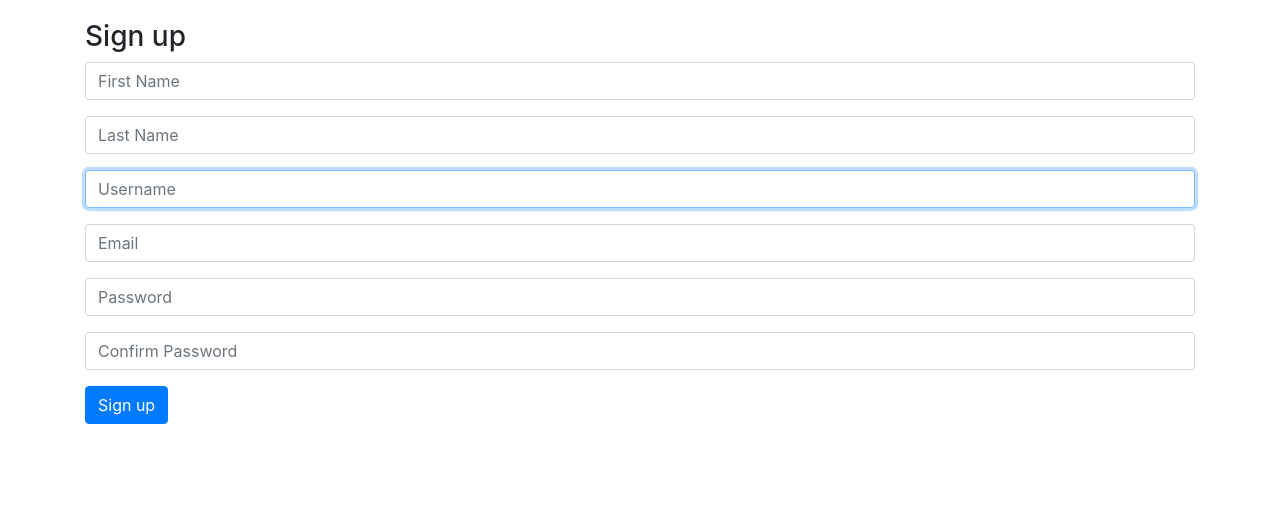
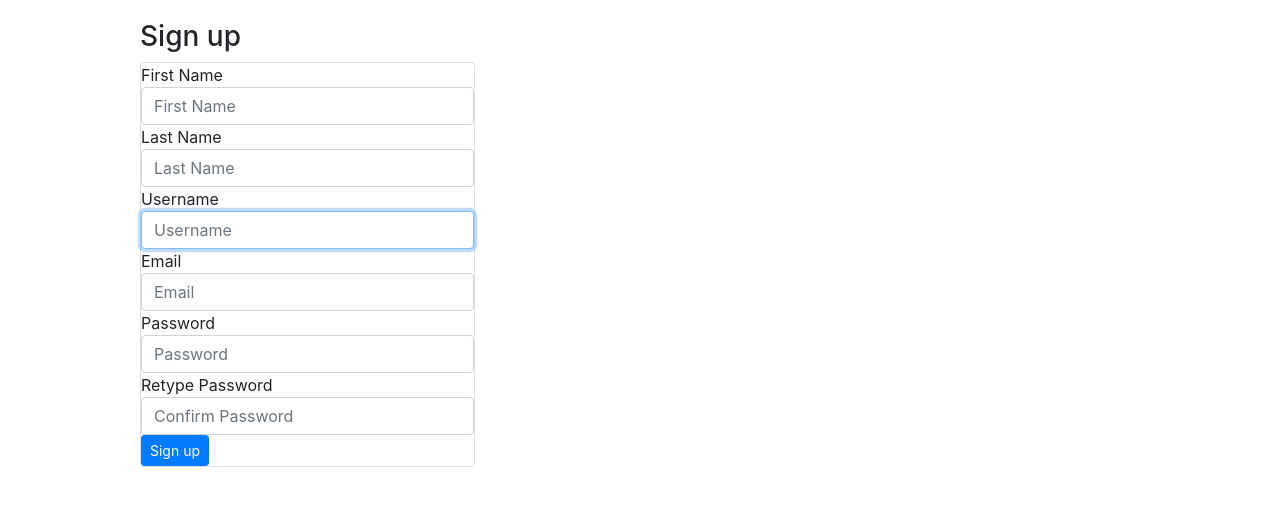
Before and after one commit to sreebash/blog-application, a Django app: page /signup/ in a window 1280 px wide. Shown: the part 56-562 px from the top of the page. Run offline with Django 4.2, Linux system fonts and the light colour scheme; some libraries are stand-ins or nearby versions.

Commit message:
bootstrap messup with some changes

```diff
--- a/accounts/forms.py
+++ b/accounts/forms.py
@@ -6,16 +6,16 @@ from django.forms import TextInput
 
 
 class SignUpForm(UserCreationForm):
-    first_name = forms.CharField(max_length=30, required=True,
+    first_name = forms.CharField(max_length=30, required=True, help_text='First Name',
                                  widget=TextInput(attrs={'class': 'form-control', 'placeholder': 'First Name'}))
-    last_name = forms.CharField(max_length=30, required=True,
+    last_name = forms.CharField(max_length=30, required=True, help_text='Last Name',
                                 widget=TextInput(attrs={'class': 'form-control', 'placeholder': 'Last Name'}))
-    username = forms.CharField(max_length=50, required=True,
+    username = forms.CharField(max_length=50, required=True, help_text='Username',
                                widget=TextInput(attrs={'class': 'form-control', 'placeholder': 'Username'}))
-    email = forms.EmailField(max_length=255, widget=TextInput(attrs={'class': 'form-control', 'placeholder': 'Email'}))
-    password1 = forms.Field(
+    email = forms.EmailField(max_length=255, help_text='Email', widget=TextInput(attrs={'class': 'form-control', 'placeholder': 'Email'}))
+    password1 = forms.Field(help_text='Password',
         widget=forms.PasswordInput(attrs={'class': "form-control", 'placeholder': 'Password'}))
-    password2 = forms.Field(
+    password2 = forms.Field(help_text='Retype Password',
         widget=forms.PasswordInput(attrs={'class': "form-control", 'placeholder': 'Confirm Password'}))
 
     class Meta:
--- a/templates/base.html
+++ b/templates/base.html
@@ -25,6 +25,16 @@
         .top {
             margin-bottom: 20px;
         }
+
+        .signup-container {
+            width: 1000px;
+            margin: 0px auto;
+        }
+
+        #header .navbar {
+            animation: none !important;
+        }
+
 
     </style>
 
--- a/templates/blog/post_form.html
+++ b/templates/blog/post_form.html
@@ -12,10 +12,10 @@
 
         {% csrf_token %}
 
-           {{ form|crispy }}
+           {{ form|crispy }}<br>
 
 
-        <input type="submit" value="Create Post">
+        <input type="submit" value="Create Post" class="btn btn-info">
     </form>
 
 {% endblock %}
--- a/templates/registration/login.html
+++ b/templates/registration/login.html
@@ -11,7 +11,7 @@
     {% endif %}
     <h3>Log in</h3>
     {% if form.errors %}
-        <p style="color: yellow">Your username and password didn't match. Please try again.</p>
+        <p style="color: red">Your username and password didn't match. Please try again.</p>
     {% endif %}
 
 
@@ -25,9 +25,7 @@
                 {% for error in field.errors %}
                     <p style="color: red">{{ error }}</p>
                 {% endfor %}
-{#            {% if field.help_text %}#}
-{#                <p><small style="color: grey">{{ field.help_text }}</small></p>#}
-{#            {% endif %}#}
+
             </p>
         {% endfor %}
         <button type="submit" class="btn btn-primary">Log in</button>
--- a/templates/registration/signup.html
+++ b/templates/registration/signup.html
@@ -1,18 +1,22 @@
 {% extends 'base.html' %}
 
 {% block content %}
+    <div class="signup-container">
         <h3>Sign up</h3>
+        <div class="card" style="width: 335px">
             <form method="post">
                 {% csrf_token %}
                 {% for field in form %}
-            <p>
+                        {{ field.help_text }}
+
                         {{ field }}
 
                         {% for error in field.errors %}
-                    <p style="color: yellow">{{ error }}</p>
+                            <p style="color: red">{{ error }}</p>
                         {% endfor %}
-            </p>
                 {% endfor %}
-        <button type="submit" class="btn btn-primary ">Sign up</button>
+                <button type="submit" class="btn btn-primary btn-sm">Sign up</button>
             </form>
+        </div>
+    </div>
 {% endblock %}
```
Also changed, not shown: db.sqlite3, media/feature_images/152354054_2263521023780657_5160724587557002531_n.jpg (added), media/feature_images/post1_vJ3ooko.png (added), media/feature_images/post2_8VsHpIr.png (added), media/feature_images/post2_VDKINTb.png (added). Lines whose indentation alone changed are shown as unchanged.
